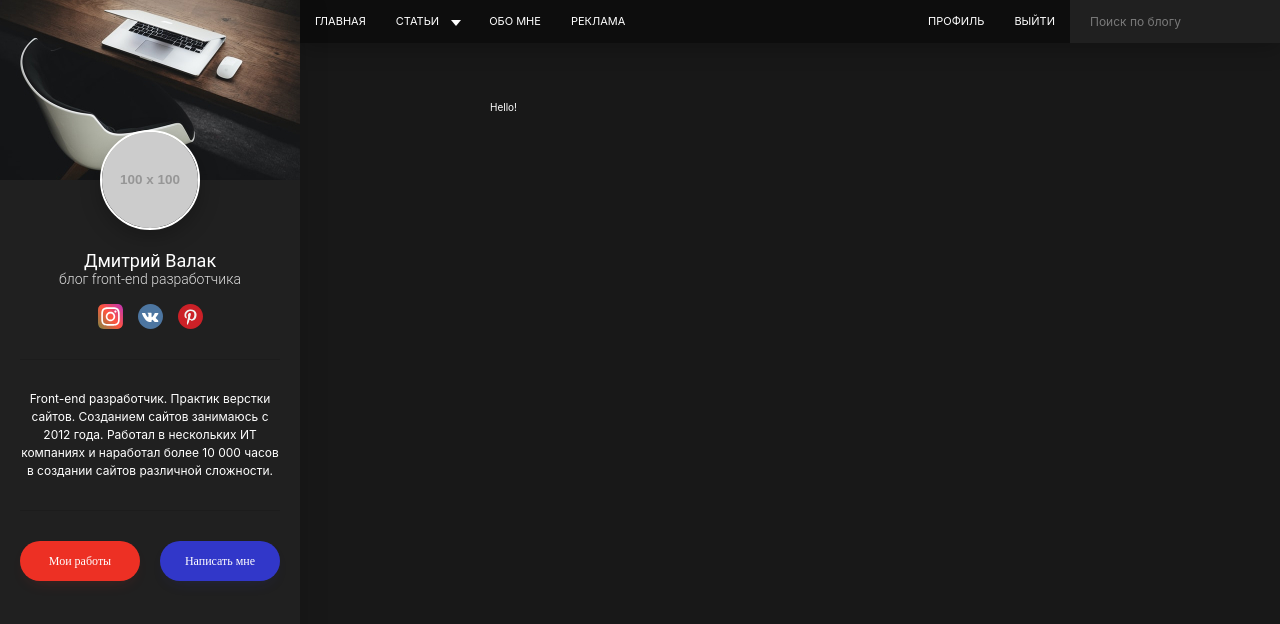
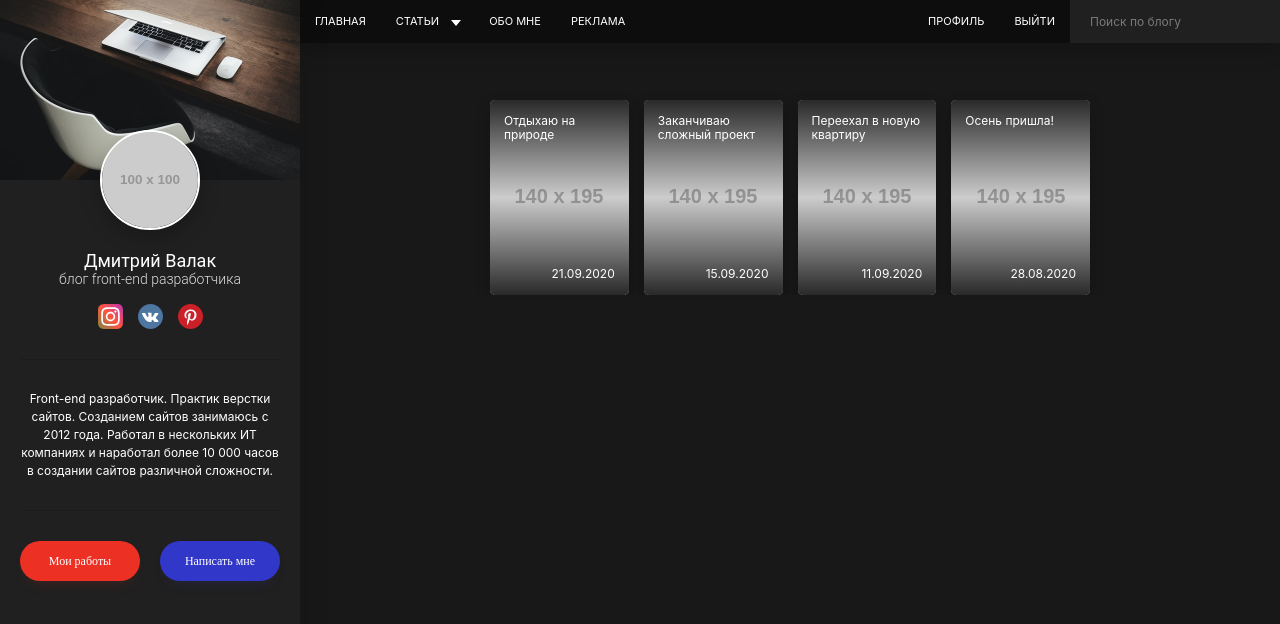
Before and after one commit to andreymaslovru/personal-blog, a website: page src/index.html in a window 1280 px wide. Drawn offline with nearby package versions, Linux system fonts and the light colour scheme; files that its build step writes are made by us from their sources; placeholder pictures from the web are drawn by us.

Commit message:
create: block stories

```diff
--- /dev/null
+++ b/src/assets/scss/blocks/stories.scss
@@ -0,0 +1,81 @@
+.stories {
+    display: grid;
+    grid-template-columns: 1fr 1fr 1fr 1fr;
+    grid-column-gap: 15px;
+    grid-template-rows: 195px;
+
+    &__item {
+        border-radius: 5px;
+        overflow: hidden;
+        position: relative;
+
+
+        box-shadow: 0 5px 15px rgba(#000, .2);
+
+        cursor: pointer;
+
+        &:after {
+            content: "";
+            display: block;
+            width: 100%;
+            height: 100%;
+            position: absolute;
+            top: 0;
+            left: 0;
+            z-index: 2;
+
+            background-image: linear-gradient(to bottom, rgba(#000, .8), rgba(#000, 0) 50%, rgba(#000, .8))
+        }
+
+        &:hover {
+            .stories__preview {
+                transform: scale(1.3);
+            }
+        }
+    }
+
+    &__preview {
+        position: absolute;
+        display: block;
+        top: 0;
+        left: 0;
+        width: 100%;
+        height: 100%;
+        object-fit: cover;
+        z-index: 1;
+
+        transition: transform .5s ease-in-out;
+    }
+
+    &__title {
+        position: absolute;
+
+        padding: 14px;
+
+        font-style: normal;
+        font-weight: normal;
+        font-size: 1.2rem;
+        line-height: 1.4rem;
+        color: #FFFFFF;
+        z-index: 3;
+    }
+
+    &__date {
+        position: absolute;
+
+        padding: 14px;
+
+        bottom: 0;
+        right: 0;
+
+        font-style: normal;
+        font-weight: normal;
+        font-size: 12px;
+        line-height: 14px;
+        text-align: right;
+        text-transform: uppercase;
+        color: #fff;
+
+        z-index: 3;
+    }
+}
--- a/src/assets/scss/style.scss
+++ b/src/assets/scss/style.scss
@@ -30,3 +30,4 @@ body {
 @import 'blocks/nav.scss';
 @import 'blocks/subnav.scss';
 @import 'blocks/search.scss';
+@import 'blocks/stories.scss';
--- a/src/index.html
+++ b/src/index.html
@@ -3,4 +3,25 @@ layout: default
 title: Personal-Blog
 ---
 
-Hello!
+<div class="stories">
+  <div class="stories__item">
+    <img class="stories__preview" src="https://placehold.it/140x195" alt="" />
+    <div class="stories__title">Отдыхаю на природе</div>
+    <time class="stories__date" datetime="21.09.2020">21.09.2020</time>
+  </div>
+  <div class="stories__item">
+    <img class="stories__preview" src="https://placehold.it/140x195" alt="" />
+    <div class="stories__title">Заканчиваю сложный проект</div>
+    <time class="stories__date" datetime="15.09.2020">15.09.2020</time>
+  </div>
+  <div class="stories__item">
+    <img class="stories__preview" src="https://placehold.it/140x195" alt="" />
+    <div class="stories__title">Переехал в новую квартиру</div>
+    <time class="stories__date" datetime="11.09.2020">11.09.2020</time>
+  </div>
+  <div class="stories__item">
+    <img class="stories__preview" src="https://placehold.it/140x195" alt="" />
+    <div class="stories__title">Осень пришла!</div>
+    <time class="stories__date" datetime="28.08.2020">28.08.2020</time>
+  </div>
+</div>
```
Also changed, not shown: dist/assets/css/style.min.css, dist/index.html.
